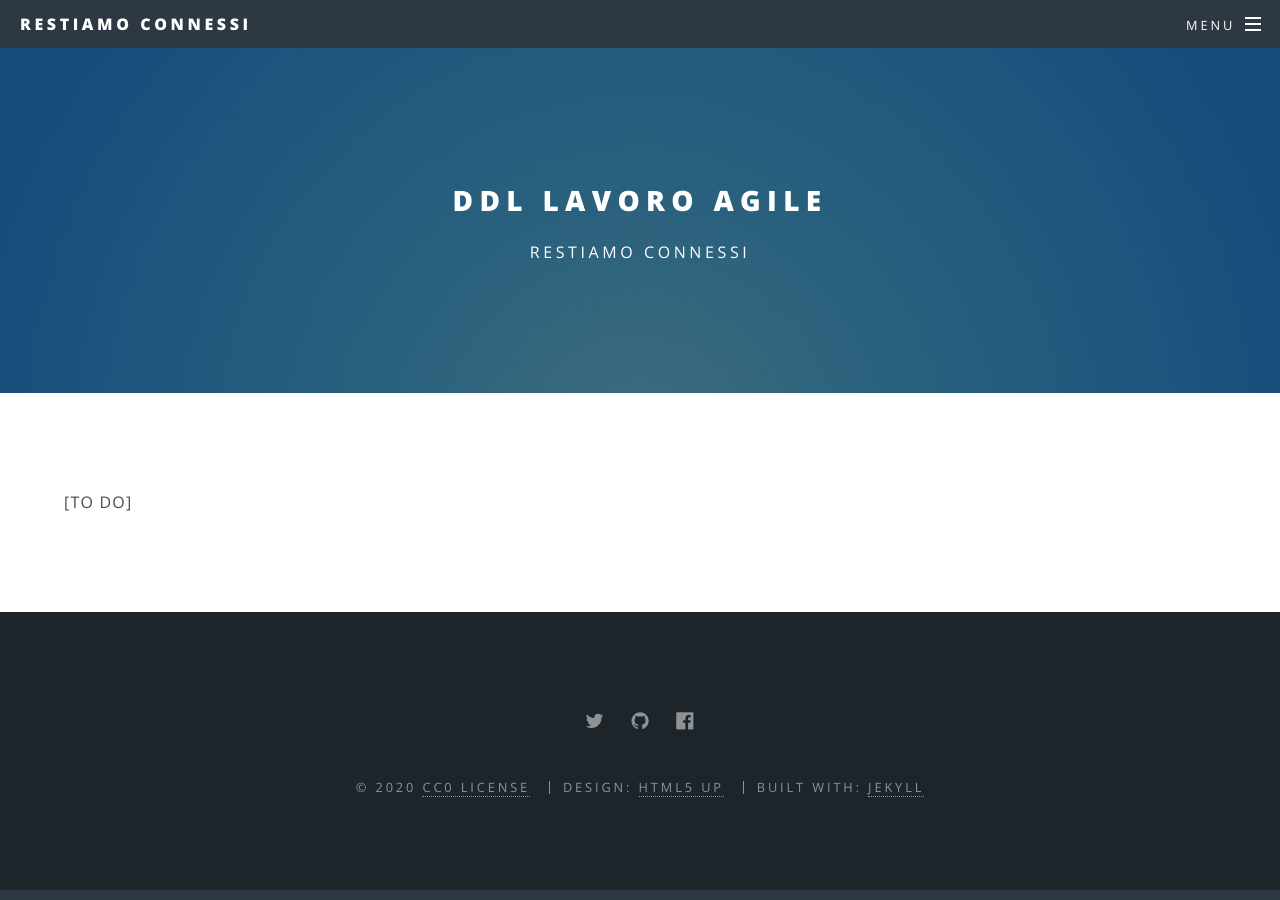
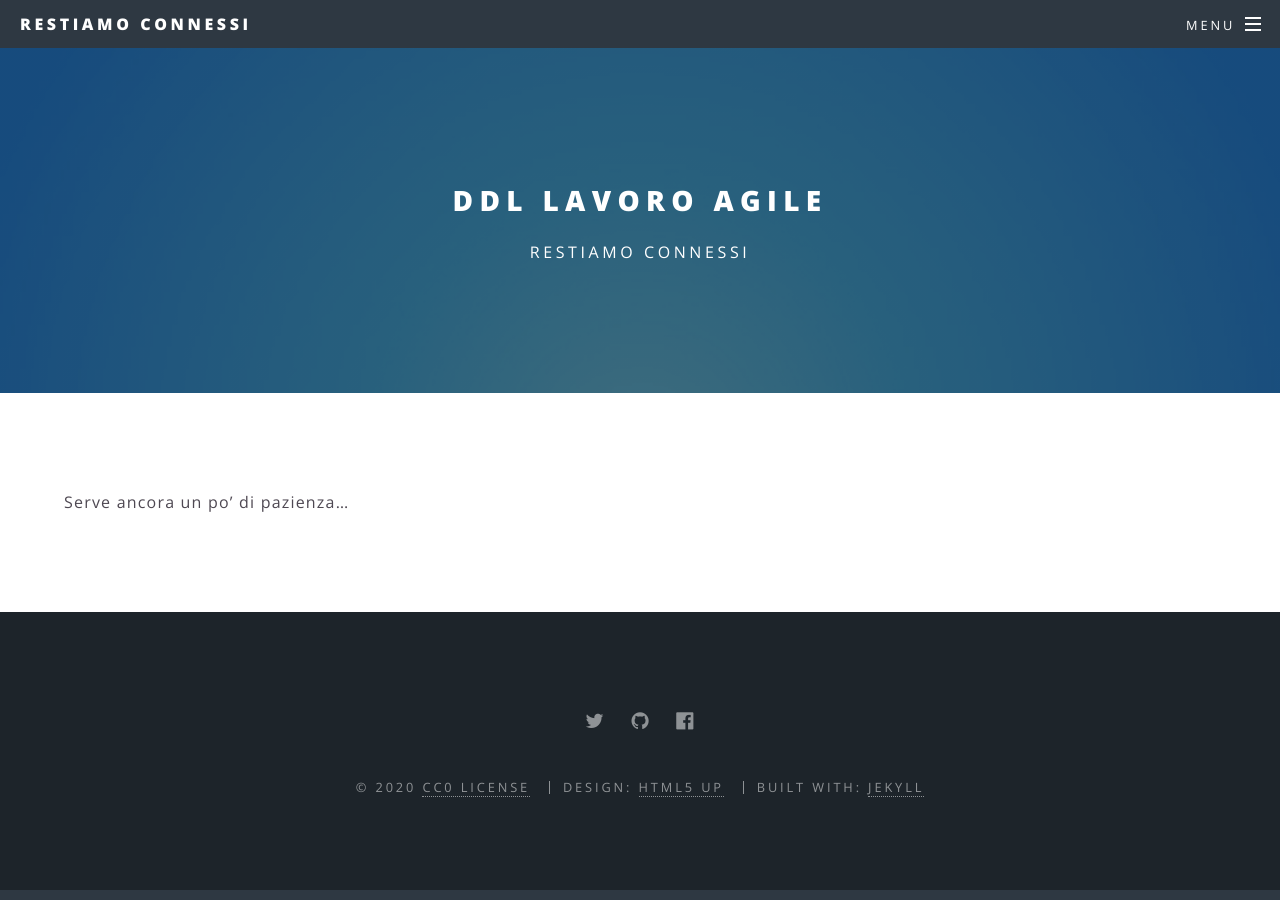
Before and after one commit to dariobottazzi/restiamoconnessi, a Jekyll site: the page built from 4_legislazione.md, in a window 1280 px wide. Built offline with Jekyll 4.4.1, drawn with Linux system fonts in a browser that asks for light colours.

Commit message:
messaggio cambiato

```diff
--- a/4_legislazione.md
+++ b/4_legislazione.md
@@ -3,4 +3,4 @@ layout: page
 title: DDL lavoro agile
 ---
 
-[TO DO]
+Serve ancora un po' di pazienza...
```
